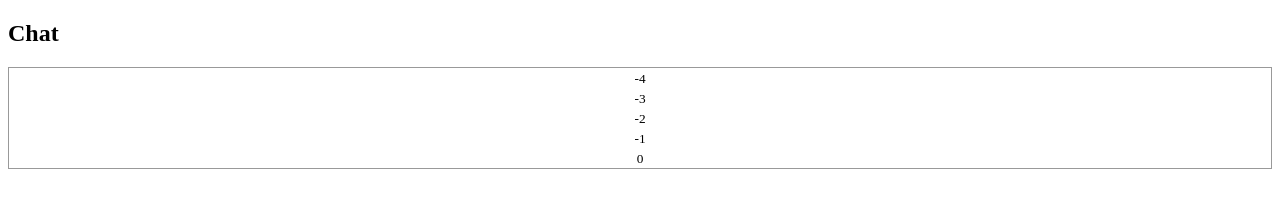
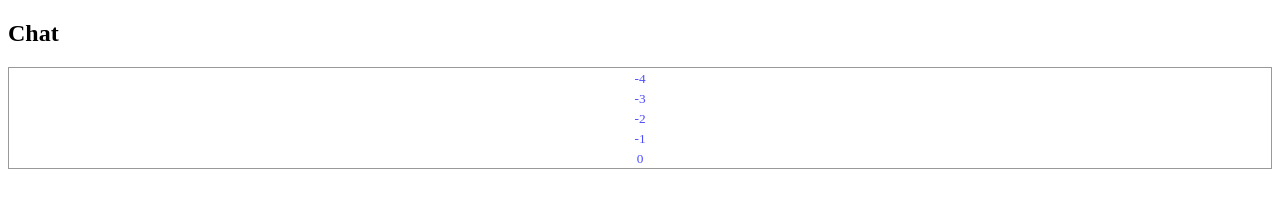
Before and after one commit to joelstevick/material-design-virtual-scroll, an Angular app: page / in a window 1280 px wide. Shown: the top 217 px of the page. Built offline with nearby package versions, Linux system fonts and the light colour scheme.

Commit message:
1 file modified

```diff
--- a/src/app/components/chat-scroll/chat-scroll.component.css
+++ b/src/app/components/chat-scroll/chat-scroll.component.css
@@ -16,4 +16,6 @@ cdk-virtual-scroll-viewport {
   display: inline-block;
   vertical-align: middle;
   line-height: normal;
+  color: blue;
+  opacity: 0.7;
 }
```
